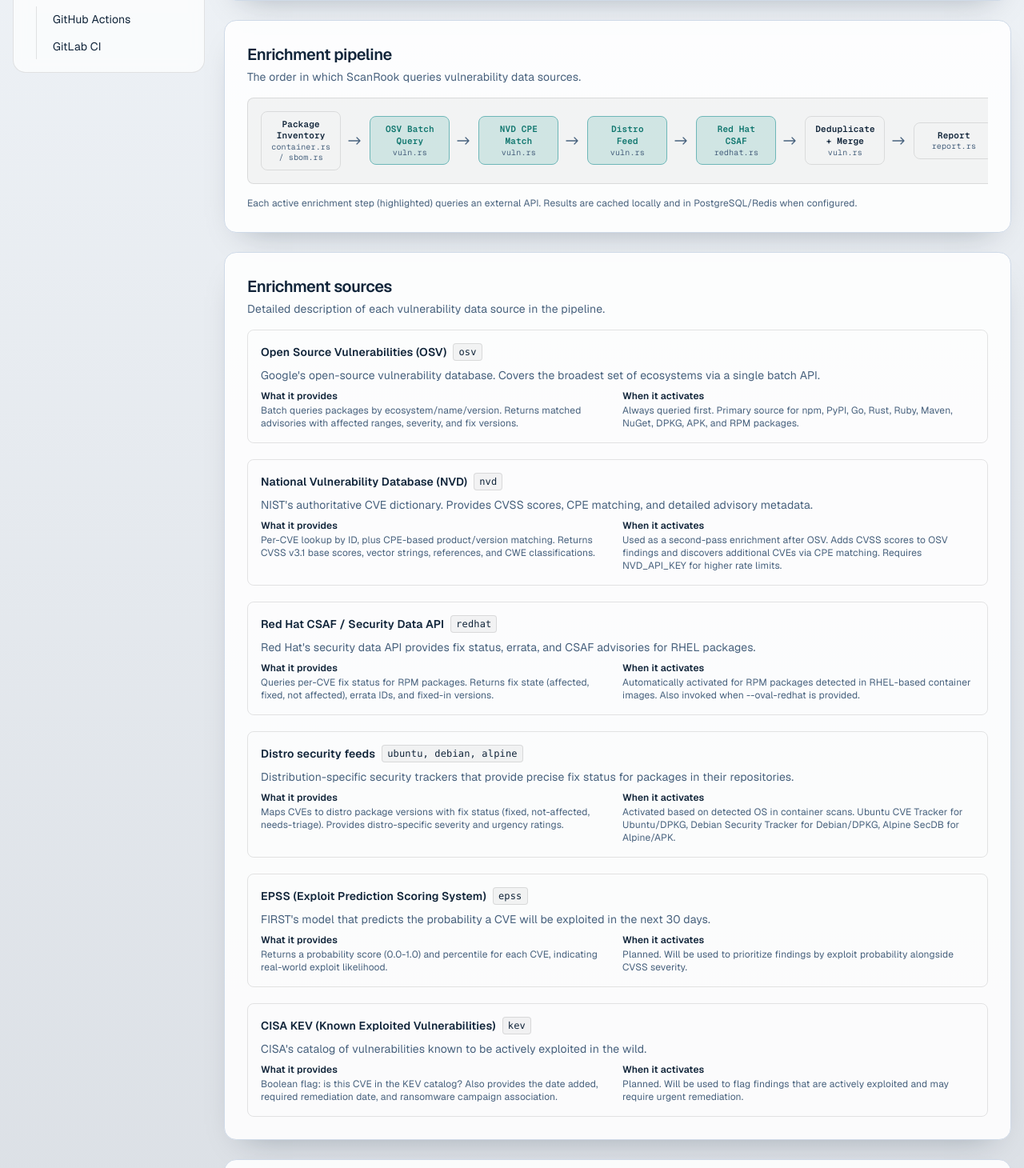
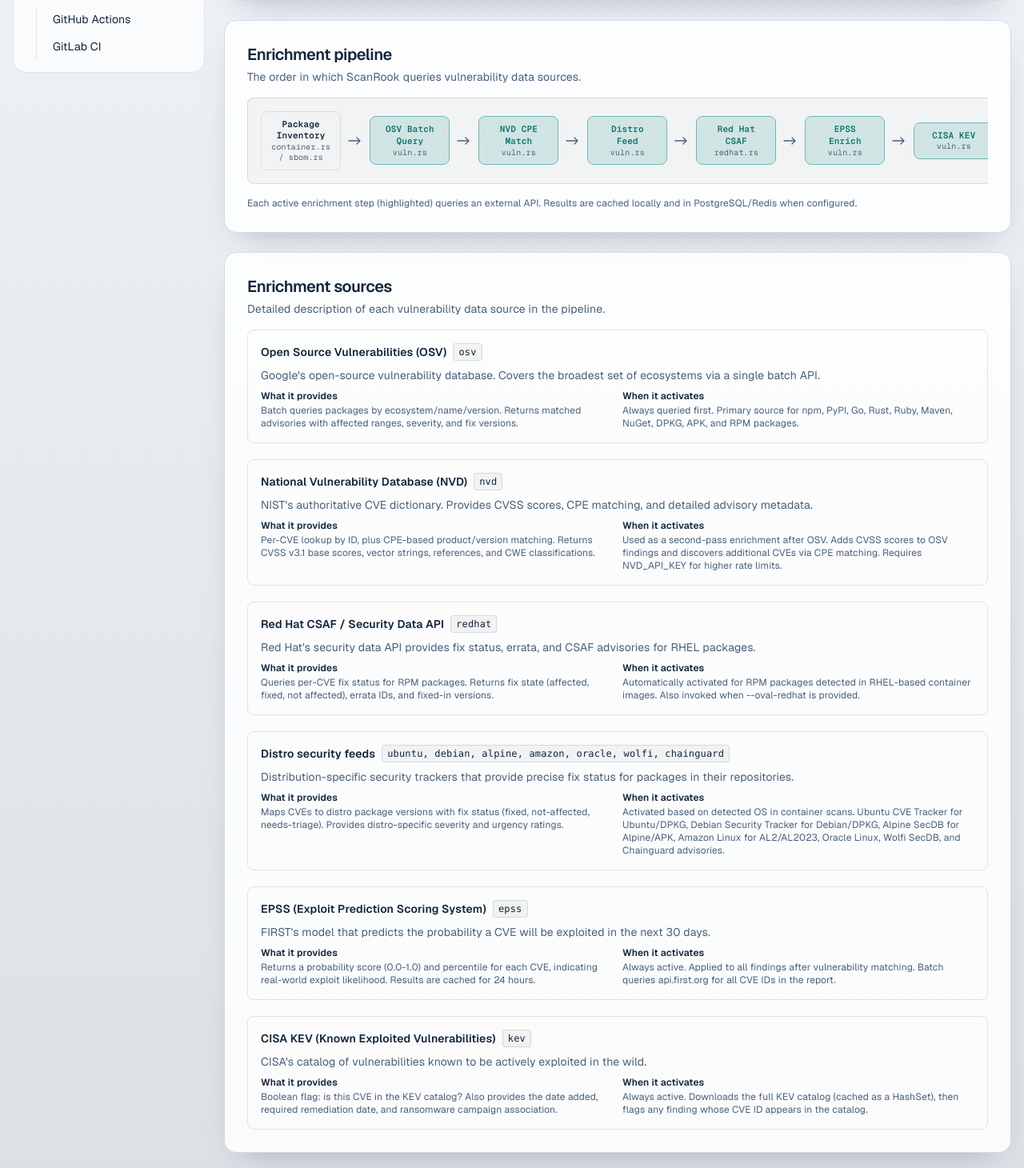
Before and after one commit to devinshawntripp/deltaguard, a Next.js app: page /docs/concepts/enrichment in a window 1280 px wide. Shown: the part 580-2040 px from the top of the page at 80% size. Built offline with nearby package versions, Linux system fonts and the light colour scheme; no server answers.

Commit message:
Update enrichment docs: EPSS and KEV now active, add new distros
EPSS and CISA KEV enrichment are no longer planned - they are active
in v1.5.0. Update pipeline diagram to include EPSS and KEV steps.
Add Amazon Linux, Oracle Linux, Wolfi, and Chainguard to distro feeds.

```diff
--- a/src/app/docs/concepts/enrichment/page.tsx
+++ b/src/app/docs/concepts/enrichment/page.tsx
@@ -47,13 +47,13 @@
   },
   {
     name: "Distro security feeds",
-    provider: "ubuntu, debian, alpine",
+    provider: "ubuntu, debian, alpine, amazon, oracle, wolfi, chainguard",
     description:
       "Distribution-specific security trackers that provide precise fix status for packages in their repositories.",
     what:
       "Maps CVEs to distro package versions with fix status (fixed, not-affected, needs-triage). Provides distro-specific severity and urgency ratings.",
     when:
-      "Activated based on detected OS in container scans. Ubuntu CVE Tracker for Ubuntu/DPKG, Debian Security Tracker for Debian/DPKG, Alpine SecDB for Alpine/APK.",
+      "Activated based on detected OS in container scans. Ubuntu CVE Tracker for Ubuntu/DPKG, Debian Security Tracker for Debian/DPKG, Alpine SecDB for Alpine/APK, Amazon Linux for AL2/AL2023, Oracle Linux, Wolfi SecDB, and Chainguard advisories.",
   },
   {
     name: "EPSS (Exploit Prediction Scoring System)",
@@ -61,9 +61,9 @@
     description:
       "FIRST's model that predicts the probability a CVE will be exploited in the next 30 days.",
     what:
-      "Returns a probability score (0.0-1.0) and percentile for each CVE, indicating real-world exploit likelihood.",
+      "Returns a probability score (0.0-1.0) and percentile for each CVE, indicating real-world exploit likelihood. Results are cached for 24 hours.",
     when:
-      "Planned. Will be used to prioritize findings by exploit probability alongside CVSS severity.",
+      "Always active. Applied to all findings after vulnerability matching. Batch queries api.first.org for all CVE IDs in the report.",
   },
   {
     name: "CISA KEV (Known Exploited Vulnerabilities)",
@@ -73,7 +73,7 @@
     what:
       "Boolean flag: is this CVE in the KEV catalog? Also provides the date added, required remediation date, and ransomware campaign association.",
     when:
-      "Planned. Will be used to flag findings that are actively exploited and may require urgent remediation.",
+      "Always active. Downloads the full KEV catalog (cached as a HashSet), then flags any finding whose CVE ID appears in the catalog.",
   },
 ];
 
@@ -122,7 +122,7 @@
           blurb="The order in which ScanRook queries vulnerability data sources."
         />
         <div className="overflow-x-auto">
-          <div className="inline-flex items-center gap-2 text-xs font-mono p-4 rounded-lg border border-black/10 dark:border-white/10 bg-black/[.04] dark:bg-white/[.04] min-w-[800px]">
+          <div className="inline-flex items-center gap-2 text-xs font-mono p-4 rounded-lg border border-black/10 dark:border-white/10 bg-black/[.04] dark:bg-white/[.04] min-w-[1100px]">
             <PipelineStep label="Package Inventory" sub="container.rs / sbom.rs" />
             <Arrow />
             <PipelineStep label="OSV Batch Query" sub="vuln.rs" active />
@@ -132,6 +132,10 @@
             <PipelineStep label="Distro Feed" sub="vuln.rs" active />
             <Arrow />
             <PipelineStep label="Red Hat CSAF" sub="redhat.rs" active />
+            <Arrow />
+            <PipelineStep label="EPSS Enrich" sub="vuln.rs" active />
+            <Arrow />
+            <PipelineStep label="CISA KEV" sub="vuln.rs" active />
             <Arrow />
             <PipelineStep label="Deduplicate + Merge" sub="vuln.rs" />
             <Arrow />
```
